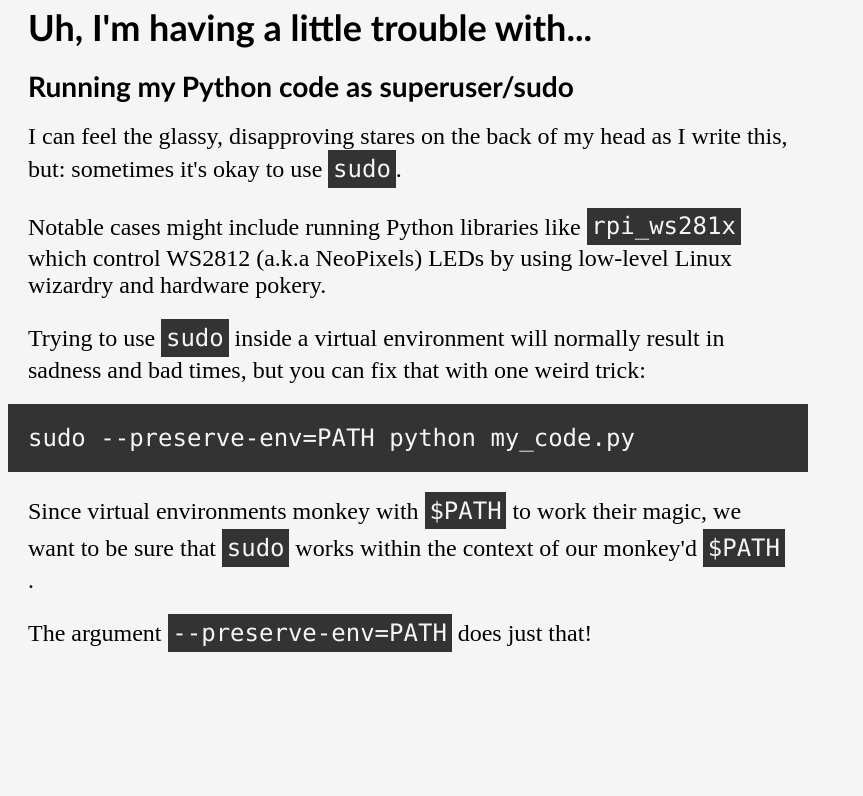
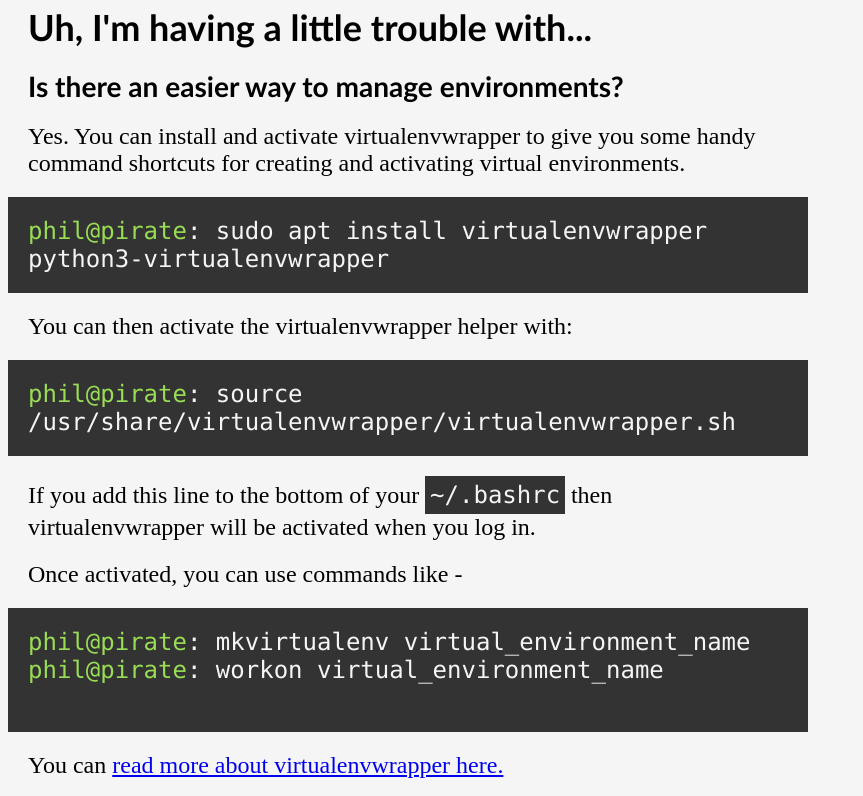
Before and after one commit to pimoroni/venv-python, a plain HTML site: page index.html in a window 1280 px wide. Shown: the part 4860-5656 px from the top of the page, without its empty margins (0-863 px from the left). Before the commit the page ends 5532 px from the top, so only its background shows below. Drawn offline with Linux system fonts and the light colour scheme.

Commit message:
Add section about virtualenvwrapper.

```diff
--- a/index.html
+++ b/index.html
@@ -276,6 +276,28 @@ source $PY_ENV_DIR/bin/activate</code>
                 <h2>Uh, I'm having a little trouble with...</h2>
             </header>
             <article>
+                <h3>Is there an easier way to manage environments?</h3>
+                <p>
+                    Yes. You can install and activate virtualenvwrapper to
+                    give you some handy command shortcuts for creating and
+                    activating virtual environments.
+                </p>
+                <code><span class="user">phil@pirate</span>: sudo apt install virtualenvwrapper python3-virtualenvwrapper</code>
+                <p>
+                    You can then activate the virtualenvwrapper helper with:
+                </p>
+                <code><span class="user">phil@pirate</span>: source /usr/share/virtualenvwrapper/virtualenvwrapper.sh</code>
+                <p>
+                    If you add this line to the bottom of your <code>~/.bashrc</code>
+                    then virtualenvwrapper will be activated when you log in.
+                </p>
+                <p>
+                    Once activated, you can use commands like -
+                </p>
+                <code><span class="user">phil@pirate</span>: mkvirtualenv virtual_environment_name
+<span class="user">phil@pirate</span>: workon virtual_environment_name
+                </code>
+                <p>You can <a href="https://virtualenvwrapper.readthedocs.io/en/latest/">read more about virtualenvwrapper here.</a></p>
                 <h3>Running my Python code as superuser/sudo</h3>
                 <p>
                     I can feel the glassy, disapproving stares on the back of
```
